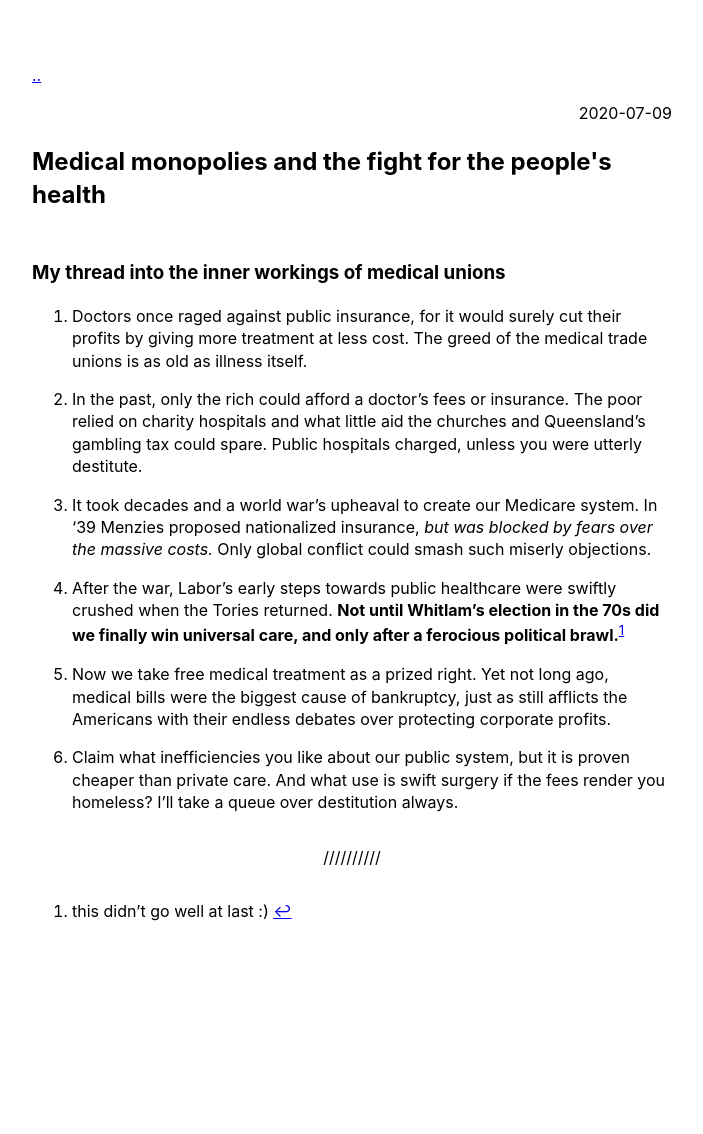
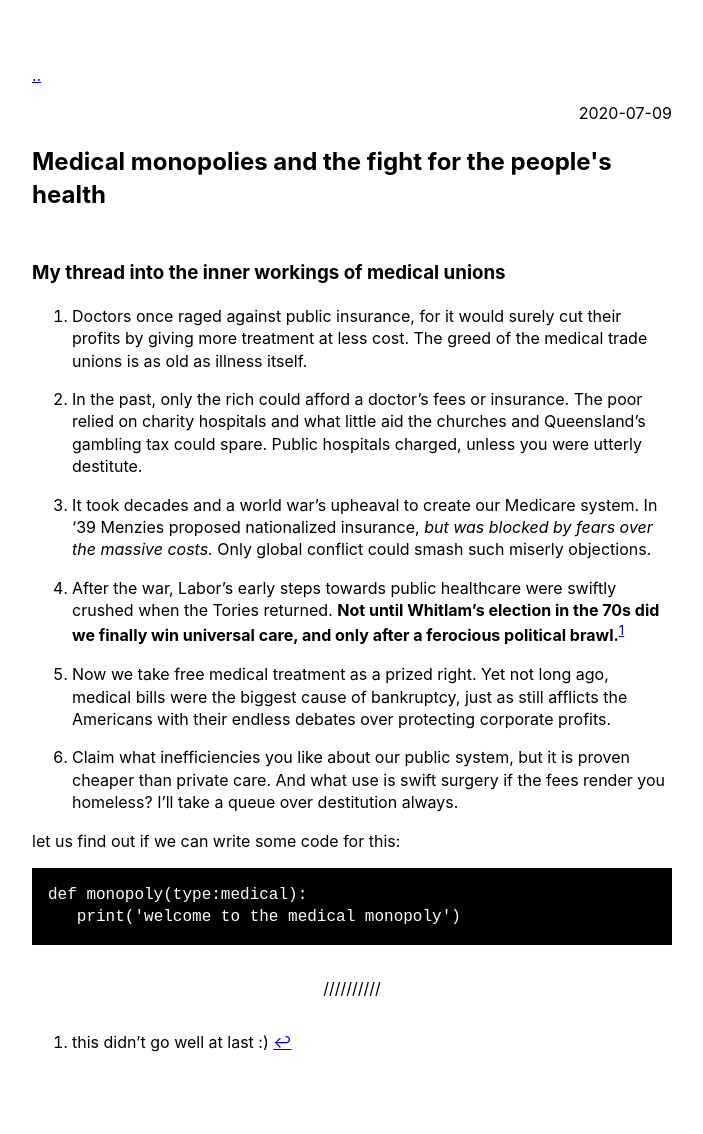
Before and after one commit to riggraz/no-style-please, a Jekyll site: the page built from _posts/2020-07-09-Medical monopolies.md, in a window 1280 px wide. Shown: the whole page, without its empty margins (288-991 px from the left). Built offline with Jekyll 4.4.1, drawn with Linux system fonts in a browser that asks for light colours; before the commit the page ends 1002 px from its top, so only the background shows below that.

Commit message:
add a code snipette

````diff
--- a/_posts/2020-07-09-Medical monopolies.md
+++ b/_posts/2020-07-09-Medical monopolies.md
@@ -18,8 +18,14 @@ category: example
 
 6. Claim what inefficiencies you like about our public system, but it is proven cheaper than private care. And what use is swift surgery if the fees render you homeless? I'll take a queue over destitution always.
 
+let us find out if we can write some code for this:
+
+```
+def monopoly(type:medical):
+   print('welcome to the medical monopoly')
+```
+
 ---
-
-{: data-content = "footnotes"}
+{: data-content ="footnotes"}
 
 [^1]: this didn't go well at last :)
````
